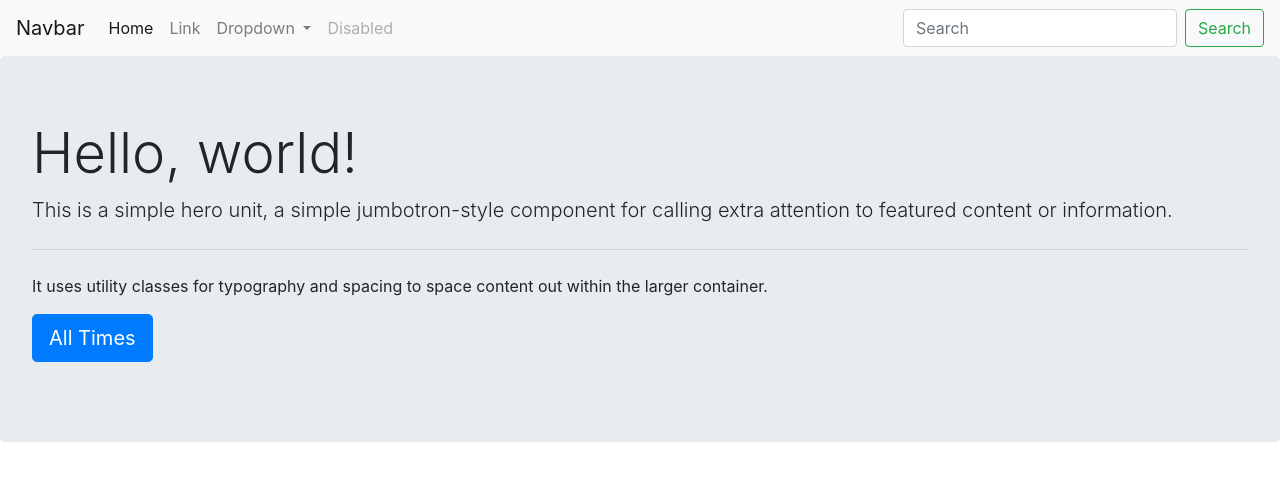
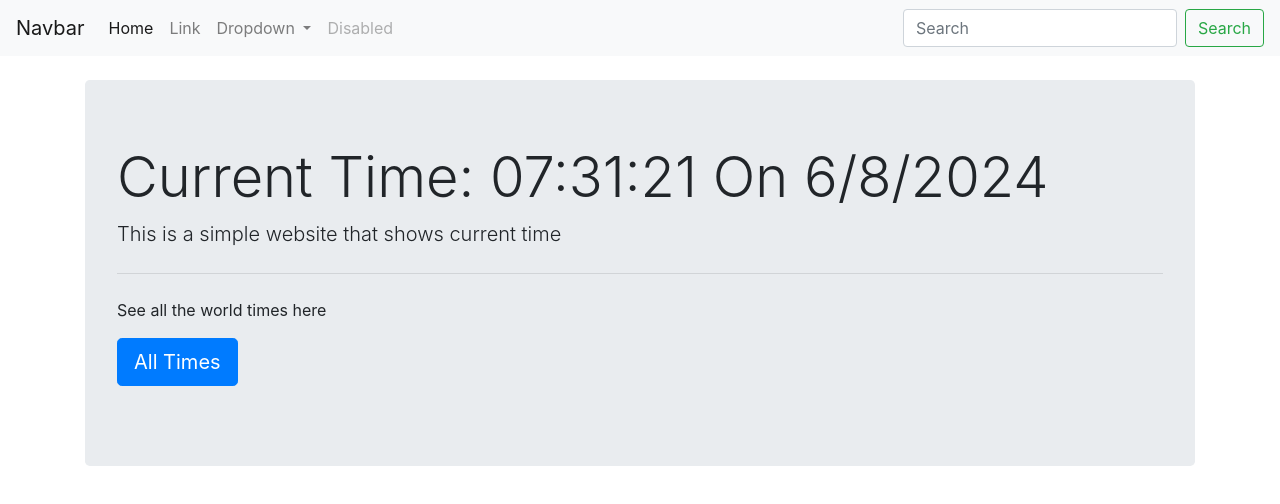
Before and after one commit to shail611/World-Clock, a plain HTML site: page index.html in a window 1280 px wide. Drawn offline with nearby package versions, Linux system fonts and the light colour scheme.

Commit message:
Added time feature

```diff
--- a/index.html
+++ b/index.html
@@ -47,15 +47,32 @@
         </div>
       </nav>
 
-      <div class="jumbotron">
-        <h1 class="display-4">Hello, world!</h1>
-        <p class="lead">This is a simple hero unit, a simple jumbotron-style component for calling extra attention to featured content or information.</p>
-        <hr class="my-4">
-        <p>It uses utility classes for typography and spacing to space content out within the larger container.</p>
-        <p class="lead">
-          <a class="btn btn-primary btn-lg" href="#" role="button">All Times</a>
-        </p>
+      <div class="container my-4">
+        <div class="jumbotron">
+            <h1 class="display-4">Current Time: <span id="time"></span></h1>
+            <p class="lead">This is a simple website that shows current time</p>
+            <hr class="my-4">
+            <p>See all the world times here</p>
+            <p class="lead">
+              <a class="btn btn-primary btn-lg" href="#" role="button">All Times</a>
+            </p>
+          </div>
       </div>
+
+      <script>
+        setInterval(() => {
+            a = new Date();
+            let sec=a.getSeconds();
+            let min=a.getMinutes();
+            let hr=a.getHours();
+            if(a.getSeconds()<10){sec='0'+a.getSeconds();}
+            if(a.getMinutes()<10){min='0'+a.getMinutes();}
+            if(a.getHours()<10){hr='0'+a.getHours();}
+            document.getElementById('time').innerHTML = hr+':'+min+':'+sec+' On '+a.toLocaleDateString();
+            // console.log("working");
+
+        }, 1000);
+        </script>
 
     <!-- Optional JavaScript -->
     <!-- jQuery first, then Popper.js, then Bootstrap JS -->
```
